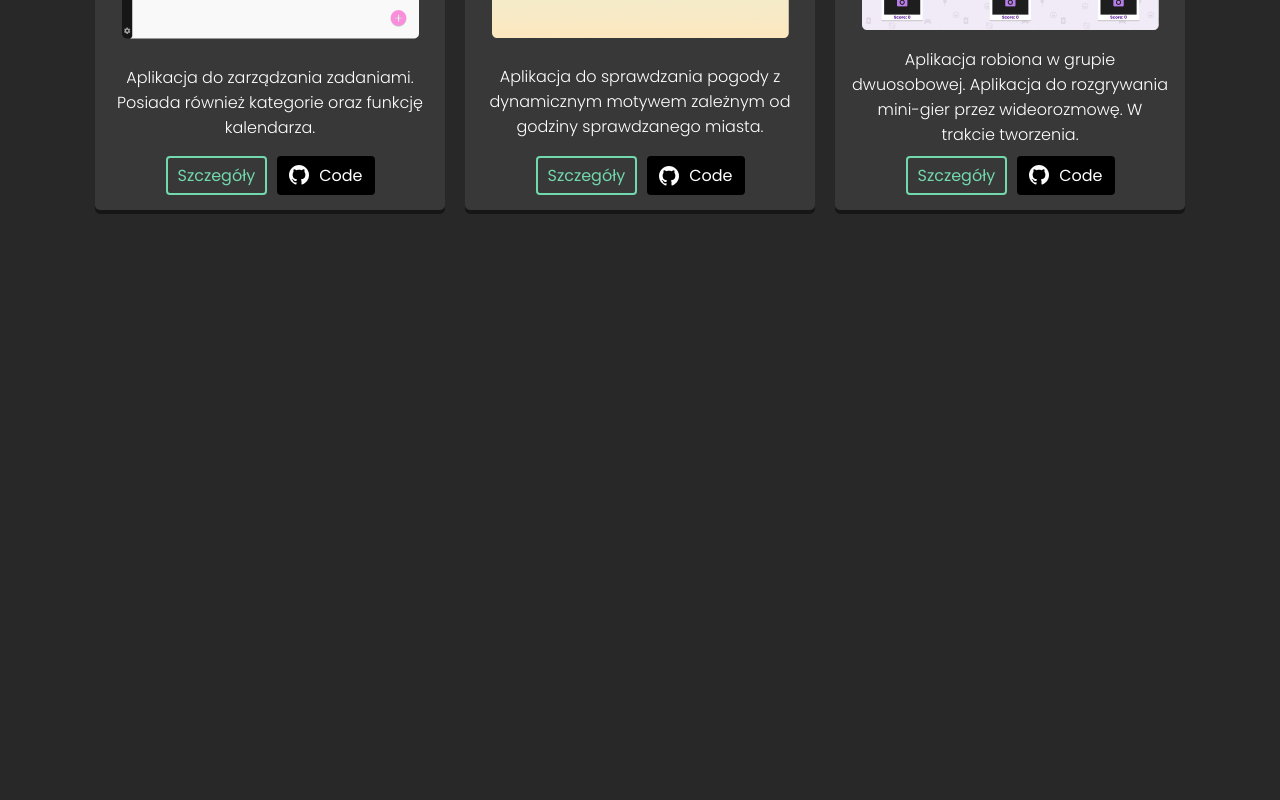
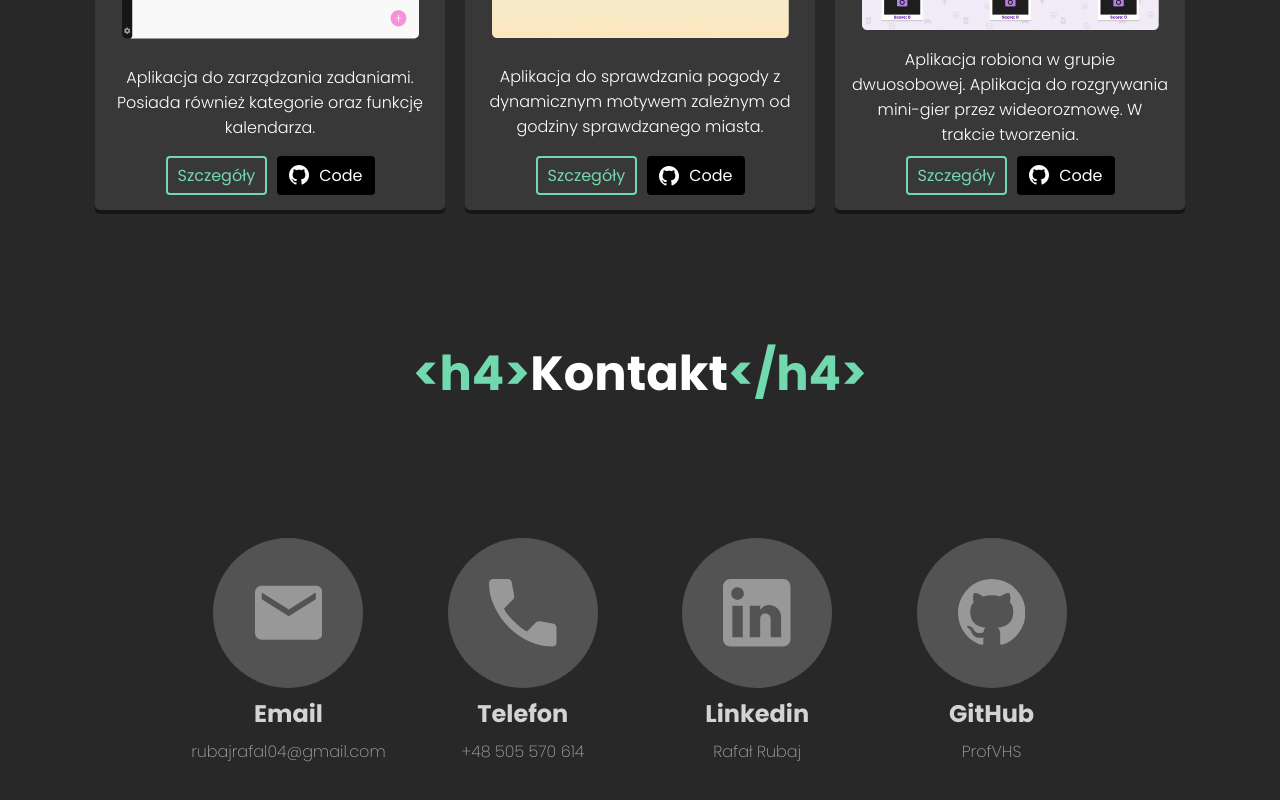
Before and after one commit to ProfVHS/ProfVHS.github.io, a React (Vite) app: page / in a window 1280 px wide. Shown: the part 2040-2840 px from the top of the page. Before the commit the page ends 2378 px from the top, so only its background shows below. Built offline with nearby package versions, Linux system fonts and the light colour scheme.

Commit message:
contacts list and alert component

```diff
--- a/src/App.jsx
+++ b/src/App.jsx
@@ -1,13 +1,17 @@
 import "./App.scss";
 import { Navbar } from "./components/Navbar";
 
-import rafalrubaj from "./assets/rafal-rubaj.png";
-import { Button } from "./components/Button";
 import { Home } from "./components/Screens/Home";
 import { Skills } from "./components/Screens/Skills";
 import { Projects } from "./components/Screens/Projects";
+import { Contact } from "./components/Screens/Contact";
+import { useRef } from "react";
 //content__side-left
 function App() {
+  const homeRef = useRef(null);
+  const skillsRef = useRef(null);
+  const projectsRef = useRef(null);
+  const contactRef = useRef(null);
   return (
     <>
       <div className="content">
@@ -15,6 +19,7 @@ function App() {
         <Home />
         <Skills />
         <Projects />
+        <Contact />
       </div>
     </>
   );
--- /dev/null
+++ b/src/components/Screens/Contact/Icons.jsx
@@ -0,0 +1,35 @@
+export const MailIcon = (props) => (
+  <svg width={20} height={16} viewBox="0 0 20 16" fill="none" xmlns="http://www.w3.org/2000/svg" {...props}>
+    <path
+      d="M2 16C1.45 16 0.979333 15.8043 0.588 15.413C0.196667 15.0217 0.000666667 14.5507 0 14V2C0 1.45 0.196 0.979333 0.588 0.588C0.98 0.196666 1.45067 0.000666667 2 0H18C18.55 0 19.021 0.196 19.413 0.588C19.805 0.98 20.0007 1.45067 20 2V14C20 14.55 19.8043 15.021 19.413 15.413C19.0217 15.805 18.5507 16.0007 18 16H2ZM10 9L18 4V2L10 7L2 2V4L10 9Z"
+      fill="black"
+    />
+  </svg>
+);
+
+export const PhoneIcon = (props) => (
+  <svg width={18} height={18} viewBox="0 0 18 18" fill="none" xmlns="http://www.w3.org/2000/svg" {...props}>
+    <path
+      d="M16.95 18C14.8667 18 12.8083 17.546 10.775 16.638C8.74167 15.73 6.89167 14.4423 5.225 12.775C3.55833 11.1083 2.271 9.25833 1.363 7.225C0.455 5.19167 0.000666667 3.13333 0 1.05C0 0.75 0.0999999 0.5 0.3 0.3C0.5 0.0999999 0.75 0 1.05 0H5.1C5.33333 0 5.54167 0.0793332 5.725 0.238C5.90833 0.396667 6.01667 0.584 6.05 0.8L6.7 4.3C6.73333 4.56667 6.725 4.79167 6.675 4.975C6.625 5.15833 6.53333 5.31667 6.4 5.45L3.975 7.9C4.30833 8.51667 4.704 9.11233 5.162 9.687C5.62 10.2617 6.12433 10.816 6.675 11.35C7.19167 11.8667 7.73333 12.346 8.3 12.788C8.86667 13.23 9.46667 13.634 10.1 14L12.45 11.65C12.6 11.5 12.796 11.3877 13.038 11.313C13.28 11.2383 13.5173 11.2173 13.75 11.25L17.2 11.95C17.4333 12.0167 17.625 12.1377 17.775 12.313C17.925 12.4883 18 12.684 18 12.9V16.95C18 17.25 17.9 17.5 17.7 17.7C17.5 17.9 17.25 18 16.95 18Z"
+      fill="black"
+    />
+  </svg>
+);
+
+export const LinkedinIcon = (props) => (
+  <svg width={18} height={18} viewBox="0 0 18 18" fill="none" xmlns="http://www.w3.org/2000/svg" {...props}>
+    <path
+      d="M16 0C16.5304 0 17.0391 0.210714 17.4142 0.585786C17.7893 0.960859 18 1.46957 18 2V16C18 16.5304 17.7893 17.0391 17.4142 17.4142C17.0391 17.7893 16.5304 18 16 18H2C1.46957 18 0.960859 17.7893 0.585786 17.4142C0.210714 17.0391 0 16.5304 0 16V2C0 1.46957 0.210714 0.960859 0.585786 0.585786C0.960859 0.210714 1.46957 0 2 0H16ZM15.5 15.5V10.2C15.5 9.33539 15.1565 8.5062 14.5452 7.89483C13.9338 7.28346 13.1046 6.94 12.24 6.94C11.39 6.94 10.4 7.46 9.92 8.24V7.13H7.13V15.5H9.92V10.57C9.92 9.8 10.54 9.17 11.31 9.17C11.6813 9.17 12.0374 9.3175 12.2999 9.58005C12.5625 9.8426 12.71 10.1987 12.71 10.57V15.5H15.5ZM3.88 5.56C4.32556 5.56 4.75288 5.383 5.06794 5.06794C5.383 4.75288 5.56 4.32556 5.56 3.88C5.56 2.95 4.81 2.19 3.88 2.19C3.43178 2.19 3.00193 2.36805 2.68499 2.68499C2.36805 3.00193 2.19 3.43178 2.19 3.88C2.19 4.81 2.95 5.56 3.88 5.56ZM5.27 15.5V7.13H2.5V15.5H5.27Z"
+      fill="black"
+    />
+  </svg>
+);
+
+export const GithubIcon = (props) => (
+  <svg width={20} height={20} viewBox="0 0 20 20" fill="none" xmlns="http://www.w3.org/2000/svg" {...props}>
+    <path
+      d="M10 0C8.68678 0 7.38642 0.258658 6.17317 0.761205C4.95991 1.26375 3.85752 2.00035 2.92893 2.92893C1.05357 4.8043 0 7.34784 0 10C0 14.42 2.87 18.17 6.84 19.5C7.34 19.58 7.5 19.27 7.5 19V17.31C4.73 17.91 4.14 15.97 4.14 15.97C3.68 14.81 3.03 14.5 3.03 14.5C2.12 13.88 3.1 13.9 3.1 13.9C4.1 13.97 4.63 14.93 4.63 14.93C5.5 16.45 6.97 16 7.54 15.76C7.63 15.11 7.89 14.67 8.17 14.42C5.95 14.17 3.62 13.31 3.62 9.5C3.62 8.39 4 7.5 4.65 6.79C4.55 6.54 4.2 5.5 4.75 4.15C4.75 4.15 5.59 3.88 7.5 5.17C8.29 4.95 9.15 4.84 10 4.84C10.85 4.84 11.71 4.95 12.5 5.17C14.41 3.88 15.25 4.15 15.25 4.15C15.8 5.5 15.45 6.54 15.35 6.79C16 7.5 16.38 8.39 16.38 9.5C16.38 13.32 14.04 14.16 11.81 14.41C12.17 14.72 12.5 15.33 12.5 16.26V19C12.5 19.27 12.66 19.59 13.17 19.5C17.14 18.16 20 14.42 20 10C20 8.68678 19.7413 7.38642 19.2388 6.17317C18.7362 4.95991 17.9997 3.85752 17.0711 2.92893C16.1425 2.00035 15.0401 1.26375 13.8268 0.761205C12.6136 0.258658 11.3132 0 10 0Z"
+      fill="white"
+    />
+  </svg>
+);
--- /dev/null
+++ b/src/components/Screens/Contact/index.jsx
@@ -0,0 +1,64 @@
+import { useEffect, useState } from "react";
+import { SuccessAlert } from "../../SuccessAlert";
+import { GithubIcon, LinkedinIcon, MailIcon, PhoneIcon } from "./Icons";
+import "./styles.scss";
+import { AnimatePresence } from "framer-motion";
+const contacts = [
+  { type: "Email", value: "rubajrafal04@gmail.com", icon: <MailIcon className="contact__item-icon" />, clipboard: "rubajrafal04@gmail.com" },
+  { type: "Telefon", value: "+48 505 570 614", icon: <PhoneIcon className="contact__item-icon" />, clipboard: "+48505570614" },
+  { type: "Linkedin", value: "Rafał Rubaj", icon: <LinkedinIcon className="contact__item-icon" />, url: "https://www.linkedin.com/in/rafa%C5%82-rubaj-6721402a9/" },
+  { type: "GitHub", value: "ProfVHS", icon: <GithubIcon className="contact__item-icon" />, url: "https://github.com/ProfVHS" },
+];
+
+export const Contact = () => {
+  const [showAlert, setShowAlert] = useState(false);
+
+  const copyToClipboard = (text) => {
+    navigator.clipboard.writeText(text);
+    handleAlert();
+  };
+
+  const openWebsite = (url) => {
+    window.open(url, "_blank");
+  };
+
+  const handleAlert = () => {
+    setShowAlert(true);
+    setTimeout(() => {
+      setShowAlert(false);
+    }, 2000);
+  };
+  return (
+    <>
+      <div className="contact">
+        <span className="contact__title">
+          <span className="contact__title-color">{"<h4>"}</span>
+          <span>Kontakt</span>
+          <span className="contact__title-color">{"</h4>"}</span>
+        </span>
+        <div className="contact__content">
+          {contacts.map((contact, index) => (
+            <ContactItem
+              key={index}
+              title={contact.type}
+              text={contact.value}
+              icon={contact.icon}
+              onClick={contact.clipboard ? () => copyToClipboard(contact.clipboard) : () => openWebsite(contact.url)}
+            />
+          ))}
+        </div>
+      </div>
+      <AnimatePresence>{showAlert && <SuccessAlert text="Skopiowano do schowka" />}</AnimatePresence>
+    </>
+  );
+};
+
+const ContactItem = ({ title, text, icon, onClick }) => {
+  return (
+    <div className="contact__item" onClick={onClick}>
+      <span className="contact__item-circle">{icon}</span>
+      <span className="contact__item-title">{title}</span>
+      <span className="contact__item-text">{text}</span>
+    </div>
+  );
+};
--- /dev/null
+++ b/src/components/Screens/Contact/styles.scss
@@ -0,0 +1,66 @@
+@import "../../../colors.scss";
+.contact {
+  height: calc(100% - 50px);
+  display: flex;
+  flex-direction: column;
+  align-items: center;
+
+  &__title {
+    font-size: 48px;
+    font-weight: 700;
+    color: #fff;
+    &-color {
+      color: $accent-color;
+    }
+  }
+
+  &__content {
+    display: flex;
+    justify-content: center;
+    align-items: center;
+    flex-wrap: wrap;
+    gap: 100px;
+    padding-top: 128px;
+    width: 70%;
+  }
+
+  &__item {
+    width: 15%;
+    display: flex;
+    flex-direction: column;
+    align-items: center;
+    gap: 8px;
+    &-circle {
+      width: 150px;
+      height: 150px;
+      border-radius: 100%;
+      background-color: rgba($color: #fff, $alpha: 0.2);
+
+      display: flex;
+      justify-content: center;
+      align-items: center;
+      cursor: pointer;
+    }
+    &-icon {
+      width: 45%;
+      height: 45%;
+      & path {
+        fill: rgba($color: #fff, $alpha: 0.4);
+      }
+    }
+    &-title {
+      font-size: 24px;
+      font-weight: 700;
+      color: rgba($color: #fff, $alpha: 0.8);
+      user-select: none;
+      cursor: pointer;
+    }
+    &-text {
+      font-size: 16px;
+      font-weight: 200;
+      color: rgba($color: #fff, $alpha: 0.6);
+      text-align: center;
+      cursor: pointer;
+    }
+  }
+}
--- a/src/components/Screens/Projects/ProjectsList.jsx
+++ b/src/components/Screens/Projects/ProjectsList.jsx
@@ -52,8 +52,7 @@ const projects = [
 
 export const ProjectsList = ({ setModalOpen }) => {
   const ref = useRef(null);
-  const isInView = useInView(ref);
-  console.log(isInView);
+  const isInView = useInView(ref, { once: true });
   return (
     <div className="projects__list" ref={ref}>
       <AnimatePresence>
--- a/src/components/Screens/Projects/styles.scss
+++ b/src/components/Screens/Projects/styles.scss
@@ -83,7 +83,7 @@
         transition: 0.2s ease;
 
         & path {
-          fill: $accent-color;
+          fill: rgba($accent-color, 0.8);
         }
       }
       &-img {
--- /dev/null
+++ b/src/components/SuccessAlert/index.jsx
@@ -0,0 +1,46 @@
+import React, { useEffect } from "react";
+import "./styles.scss";
+
+import { motion, useAnimate, usePresence } from "framer-motion";
+
+export const SuccessAlert = ({ text }) => {
+  const [scope, animate] = useAnimate();
+  const [isPresence, safeToRemove] = usePresence();
+
+  useEffect(() => {
+    if (isPresence) {
+      const enterAnimation = async () => {
+        await animate(scope.current, { opacity: [0, 1], y: [100, 0], x: "-50%" }, { duration: 0.3, ease: "easeIn", type: "spring" });
+      };
+      enterAnimation();
+    } else {
+      const exitAnimation = async () => {
+        await animate(scope.current, { opacity: 0, y: 100 }, { duration: 0.3, ease: "easeIn", type: "spring" });
+        safeToRemove();
+      };
+      exitAnimation();
+    }
+  }, [isPresence]);
+
+  return (
+    <motion.div className="success-alert" ref={scope}>
+      <CheckmarkIcon className="success-alert__icon" />
+      <span className="success-alert__title">{text}</span>
+    </motion.div>
+  );
+};
+
+const CheckmarkIcon = (props) => {
+  return (
+    <svg width={18} height={13} viewBox="0 0 18 13" fill="none" xmlns="http://www.w3.org/2000/svg" {...props}>
+      <motion.path
+        initial={{ pathLength: 0 }}
+        animate={{ pathLength: 1 }}
+        transition={{ duration: 1 }}
+        strokeWidth={2}
+        d="M6.5501 13L0.850098 7.29998L2.2751 5.87498L6.5501 10.15L15.7251 0.974976L17.1501 2.39998L6.5501 13Z"
+        fill="none"
+      />
+    </svg>
+  );
+};
--- /dev/null
+++ b/src/components/SuccessAlert/styles.scss
@@ -0,0 +1,31 @@
+@import "../../colors.scss";
+
+.success-alert {
+  position: fixed;
+
+  bottom: 16px;
+  left: 50%;
+  transform: translate(-50%, 0);
+
+  background-color: $accent-color;
+
+  padding: 8px 20px;
+  border-radius: 4px;
+
+  display: flex;
+  justify-content: center;
+  align-items: center;
+
+  &__title {
+    color: rgba($color: #000, $alpha: 0.8);
+    font-size: 16px;
+    font-weight: 600;
+  }
+
+  &__icon {
+    margin-right: 8px;
+    width: 24px;
+    height: 24px;
+    stroke: rgba($color: #000, $alpha: 0.6);
+  }
+}
```
